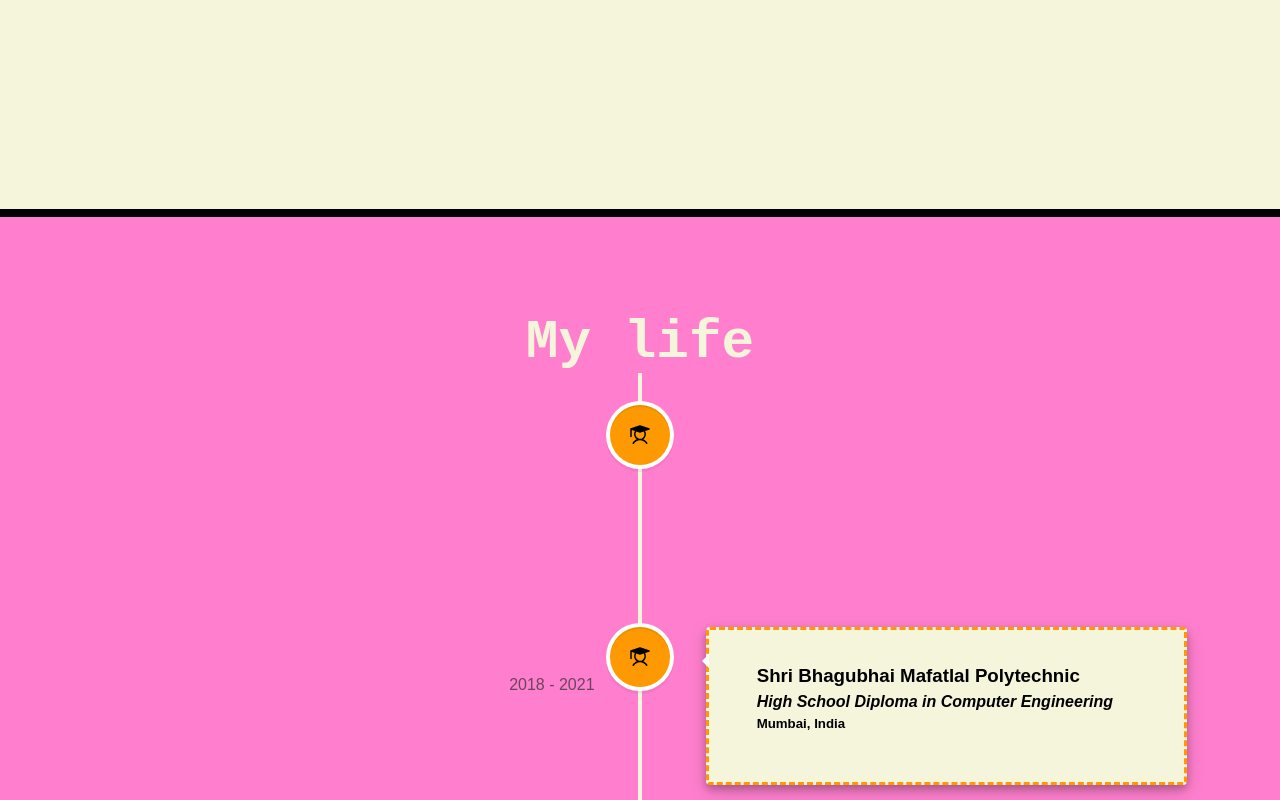
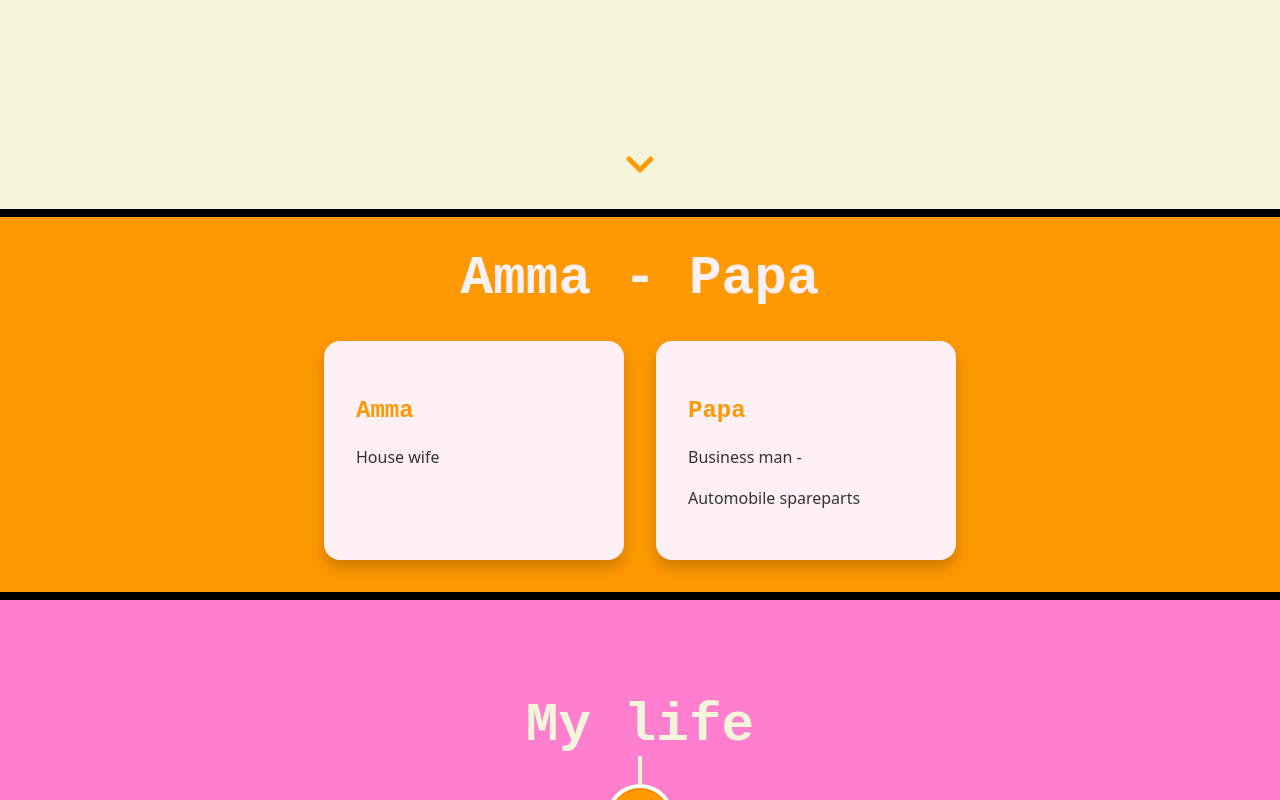
Before and after one commit to sonishrishti/shrishti, a React (Vite) app: page / in a window 1280 px wide. Shown: the part 583-1383 px from the top of the page. Built offline with nearby package versions, Linux system fonts and the light colour scheme.

Commit message:
added details about Amma-Papa

```diff
--- a/package.json
+++ b/package.json
@@ -1,6 +1,6 @@
 {
   "name": "shrishti",
-  "homepage": "https://sonishrishti.github.io/shrishti/",
+  "homepage": "https://sonishrishti.github.io/shrishti_biodata/",
   "private": true,
   "version": "0.0.0",
   "type": "module",
--- a/src/App.css
+++ b/src/App.css
@@ -66,6 +66,73 @@ h1::after {
   opacity: 0;
   transform: translateY(3rem);
   animation: fadeInUp 2s ease calc(var(--typewriterSpeed) + 3.2s) forwards;
+}
+
+.scroll-down-arrow {
+  font-size: 2rem;
+  color: rgb(255, 153, 1); /* Match your design */
+  animation: bounce 2s infinite;
+  position: absolute;
+  bottom: 2rem;
+  left: 50%;
+  transform: translateX(-50%);
+  cursor: pointer;
+  z-index: 10;
+}
+
+/*Parents*/
+.parents{
+  gap: 2rem; /* space between boxes */
+  padding: 2rem;
+  background-color: rgb(255, 153, 1);
+  /*background-image: url("/tile.svg"); /*custom made svg*/
+  border-bottom: .5rem solid #000000;
+  text-align: center;
+}
+
+.parents h1{
+  font-size: clamp(1rem, 3vw + 1rem, 4rem);
+  color: #fff0f5;
+  position: relative;
+  font-family: "Source Code Pro", monospace;
+  width: fit-content;
+  text-align: center;
+  margin: 0 auto;
+  margin-bottom: 2rem
+}
+
+.parent-cards {
+  display: flex;
+  justify-content: center;
+  gap: 2rem;
+  flex-wrap: wrap;
+}
+
+.parent-card {
+  background-color: #fff0f5;
+  border-radius: 1rem;
+  padding: 2rem;
+  width: 300px;
+  max-width: 90vw;
+  box-shadow: 0 0.5rem 1rem rgba(0,0,0,0.2);
+  transition: transform 0.3s ease;
+  text-align: left;
+}
+
+.parent-card:hover {
+  transform: translateY(-5px);
+}
+
+.parent-card h2 {
+  margin-bottom: 1rem;
+  color: rgb(255, 153, 1);
+  font-family: "Source Code Pro", monospace;
+}
+
+.parent-card p {
+  font-size: 1rem;
+  line-height: 1.6;
+  color: #333;
 }
 
 .second-section{
@@ -273,6 +340,15 @@ p.centered-left-text {
   }
 }
 
+@keyframes bounce {
+  0%, 100% {
+    transform: translateX(-50%) translateY(0);
+  }
+  50% {
+    transform: translateX(-50%) translateY(10px);
+  }
+}
+
 @media only screen and (max-width: 1700px) {
   .vertical-timeline-element-date {
     display: block !important;
--- a/src/App.jsx
+++ b/src/App.jsx
@@ -8,6 +8,7 @@ import { PiHandsPrayingFill } from "react-icons/pi";
 import { FaInstagram } from "react-icons/fa";
 import { AiFillLinkedin } from "react-icons/ai";
 import { CgWebsite } from "react-icons/cg";
+import { FaChevronDown } from "react-icons/fa";
 import { useTypewriter, Cursor } from 'react-simple-typewriter';
 
 function App() {
@@ -35,6 +36,25 @@ function App() {
           <p className="name">I am Shrishti Soni. </p>
           <p className = "sub">and you are entering my world!</p>
         </div>
+        <div className="scroll-down-arrow">
+          <FaChevronDown />
+        </div>
+      </div>
+
+      <div className = "parents">
+        <h1>Amma - Papa</h1>
+         <div className="parent-cards">
+            <div className="parent-card papa">
+              <h2>Amma</h2>
+              <p>House wife</p>
+            </div>
+            <div className="parent-card mumma">
+              <h2>Papa</h2>
+              <p>Business man - </p>
+              <p>Automobile spareparts</p>
+            </div>
+          </div>
+
       </div>
 
       <div className="second-section">
@@ -108,16 +128,6 @@ function App() {
           <a href="https://www.linkedin.com/in/shrishti-soni/" className="card">{linkedin} Linkedin</a>
         </div>
       </div>
-
-      {/*<div className = "contact">
-        <h1>Where can you connect?</h1>
-        <p className="links">
-          <a href='https://www.divydishaa.com/'>DivyDishaa Web</a>
-          <a href='https://www.instagram.com/divydishaa/'>DivyDishaa Insta</a>
-          <a href='https://www.instagram.com/tookthebaitfm/'>Took the bait?</a>
-          <a href='https://www.linkedin.com/in/shrishti-soni/'>Linkedin</a>
-        </p>
-      </div>*/}
     </>
 
   );
```
Also changed, not shown: public/tile.svg (added).
